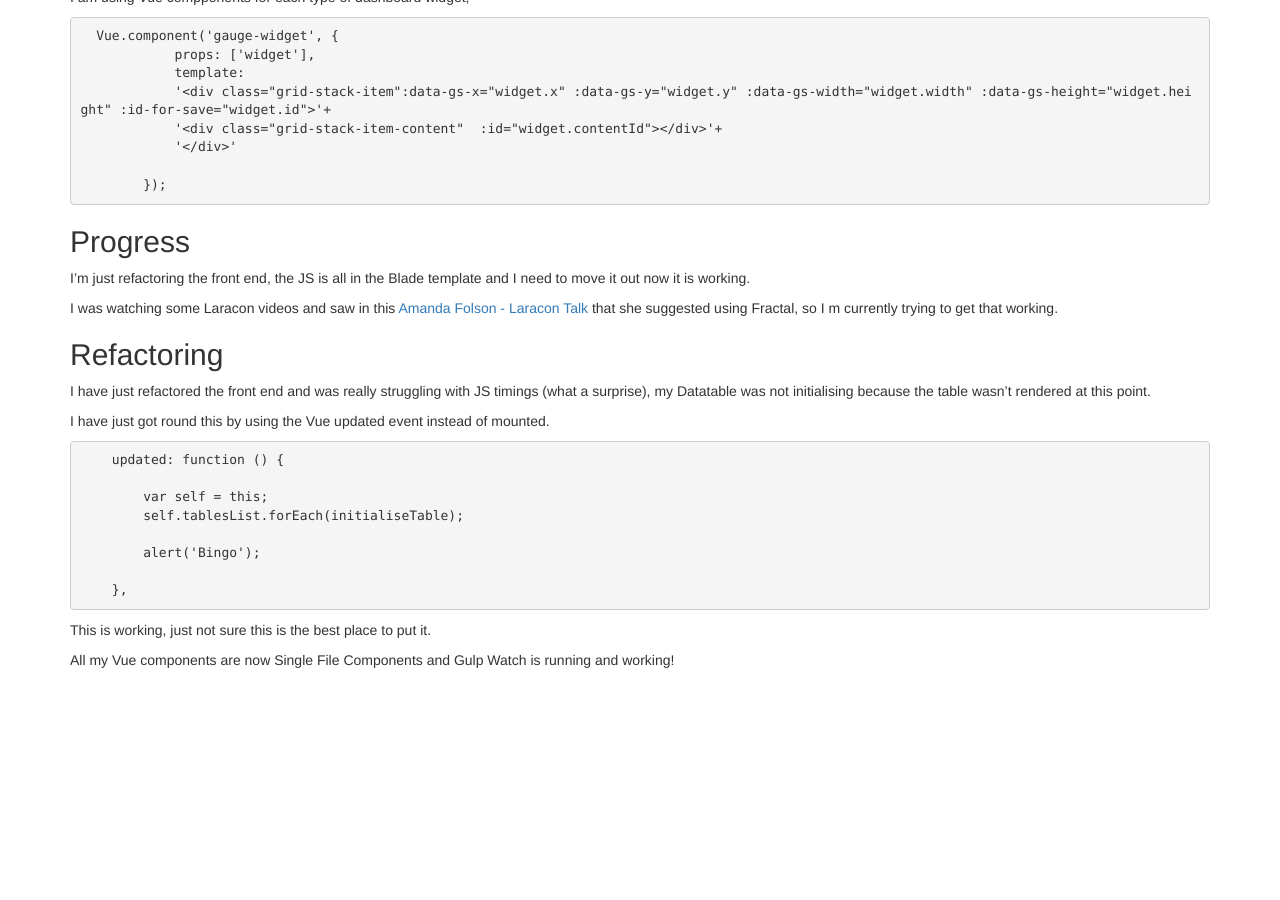
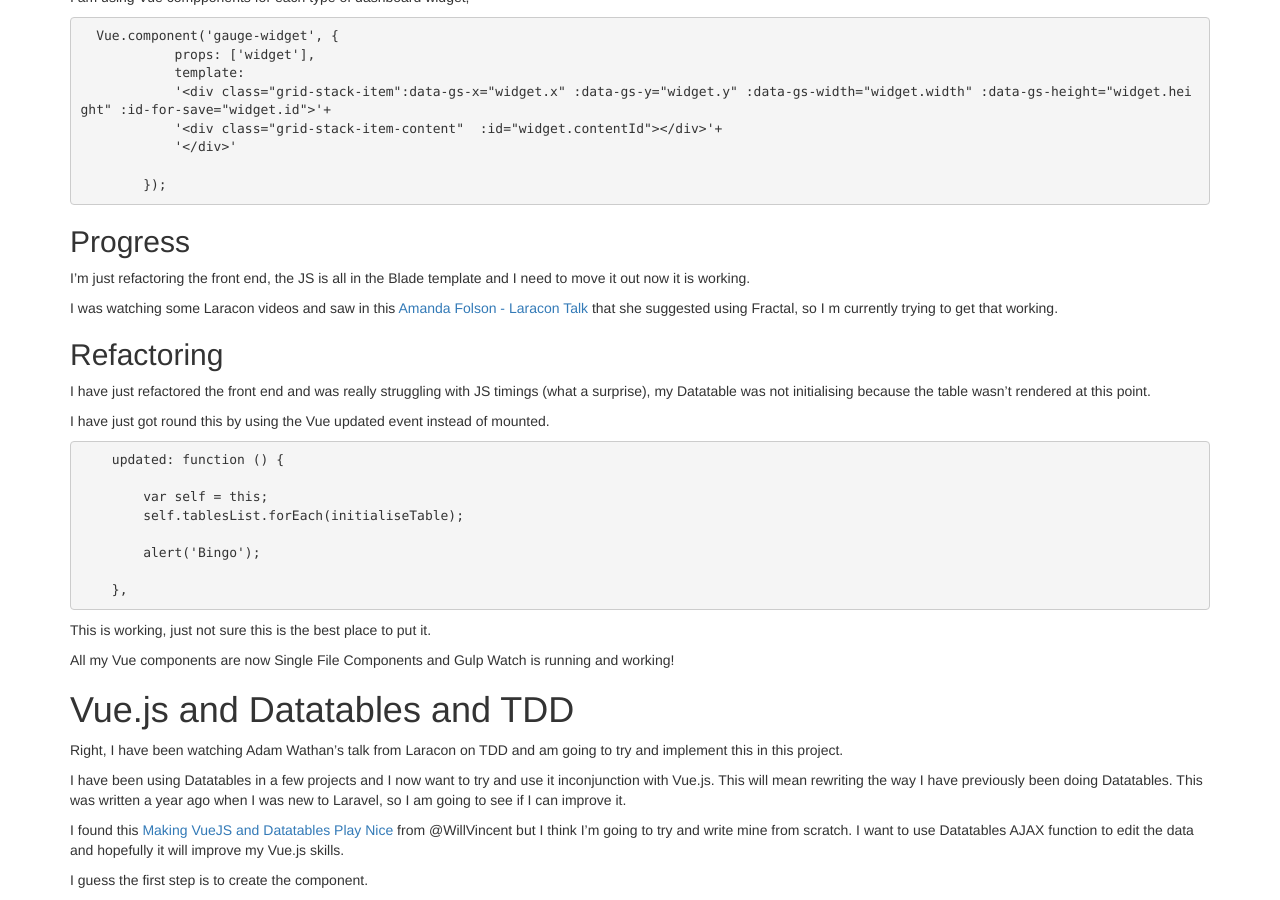
Before and after one commit to ArtisanTinkerer/ArtisanTinkerer.github.io, a Jekyll site: the page built from _posts/2016-12-06-Dashboard-Project.md, in a window 1280 px wide and 900 px high, scrolled down 781 px. Built offline with Jekyll 4.4.1, drawn with Linux system fonts in a browser that asks for light colours; a file with an impossible date is left out; before the commit the page ends 1461 px from its top, so only the background shows below that.

Commit message:
Update 2016-12-06-Dashboard-Project.md

```diff
--- a/_posts/2016-12-06-Dashboard-Project.md
+++ b/_posts/2016-12-06-Dashboard-Project.md
@@ -77,3 +77,14 @@ I have just got round this by using the Vue updated event instead of mounted.
 This is working, just not sure this is the best place to put it.
 
 All my Vue components are now Single File Components and Gulp Watch is running and working!
+
+
+# Vue.js and Datatables and TDD
+
+Right, I have been watching Adam Wathan's talk from Laracon on TDD and am going to try and implement this in this project.
+
+I have been using Datatables in a few projects and I now want to try and use it inconjunction with Vue.js. This will mean rewriting the way I have previously been doing Datatables. This was written a year ago when I was new to Laravel, so I am going to see if I can improve it.
+
+I found this [Making VueJS and Datatables Play Nice](http://willvincent.com/blog/making-vuejs-and-datatables-play-nice) from @WillVincent but I think I'm going to try and write mine from scratch. I want to use Datatables AJAX function to edit the data and hopefully it will improve my Vue.js skills.
+
+I guess the first step is to create the component.
```
